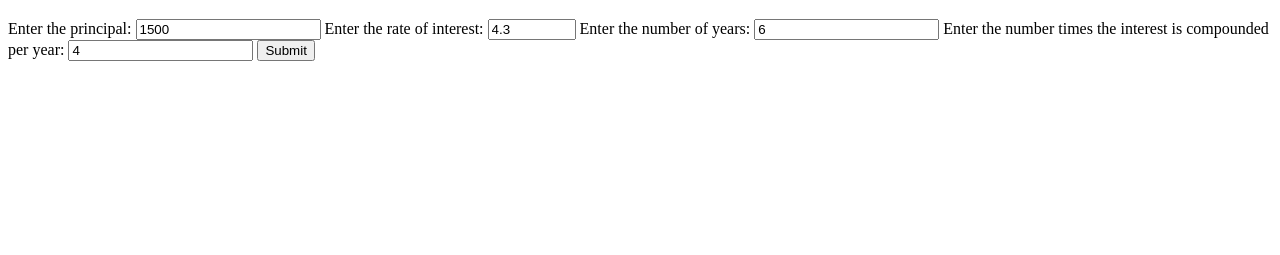
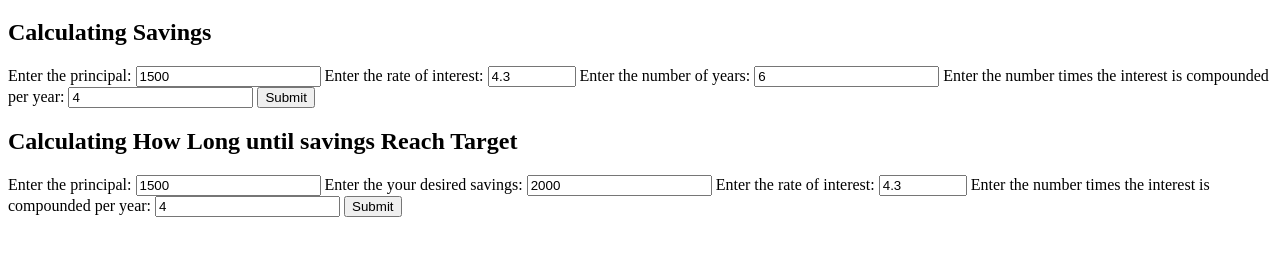
Before and after one commit to John-McPherson/Coding-Excercises, a plain HTML site: page compound-interest.html in a window 1280 px wide. Shown: the part 87-342 px from the top of the page. Drawn offline with Linux system fonts and the light colour scheme.

Commit message:
add html and script to compound interest page to work out how long it would take to save an ammount

```diff
--- a/compound-interest.html
+++ b/compound-interest.html
@@ -14,6 +14,7 @@
         <h1>Computing Compound Interest</h1>
     </header>
     <form onsubmit="handleSubmit(event)">
+        <h2>Calculating Savings</h2>
         <label for="principal">Enter the principal: </label>
         <input type="number" id="principal" required value="1500">
         <label for="rate">Enter the rate of interest: </label>
@@ -22,6 +23,21 @@
         <input type="number" id="years" required value="6">
         <label for="compound">Enter the number times the interest is compounded per year: </label>
         <input type="number" id="compound" required value="4">
+        <input type="submit" value="Submit">
+    </form>
+    <div class="output">
+
+    </div>
+    <form onsubmit="howLong(event)">
+        <h2>Calculating How Long until savings Reach Target</h2>
+        <label for="principal-two">Enter the principal: </label>
+        <input type="number" id="principal-two" required value="1500">
+        <label for="savings">Enter the your desired savings: </label>
+        <input type="number" id="savings" required value="2000">
+        <label for="rate-two">Enter the rate of interest: </label>
+        <input type="number" step=".01" min="0" max="100" id="rate-two" value="4.3" required>
+        <label for="compound-two">Enter the number times the interest is compounded per year: </label>
+        <input type="number" id="compound-two" required value="4">
         <input type="submit" value="Submit">
     </form>
     <div class="output">
@@ -48,6 +64,30 @@
 
             `
         }
+        function howLong(event){
+            event.preventDefault();
+            let principal = parseInt(document.getElementById("principal-two").value);
+            let target = parseInt(document.getElementById("savings").value);
+            let rate = parseFloat(document.getElementById("rate-two").value);
+            let compound = parseInt(document.getElementById("compound-two").value);
+            let total = principal;
+            let years = 0;
+            let interest = principal*(1+((rate/100))/compound)**(compound*1);
+            if (target <= total){
+                years = 1;
+            }else {
+                for (years; target > total; years++){
+                total =  principal*(1+((rate/100))/compound)**(compound*years)
+                console.log("test")
+            }
+        } years = years-1;
+
+            let output = document.getElementsByClassName("output");
+            output[1].innerHTML = ` <p>If $${principal} is invested at an interest rate of ${rate}% compounded ${compound} every year, it will take ${years} years to reach $${target}.</p>
+            `
+
+
+        }
 
     </script>
 </body>
```
